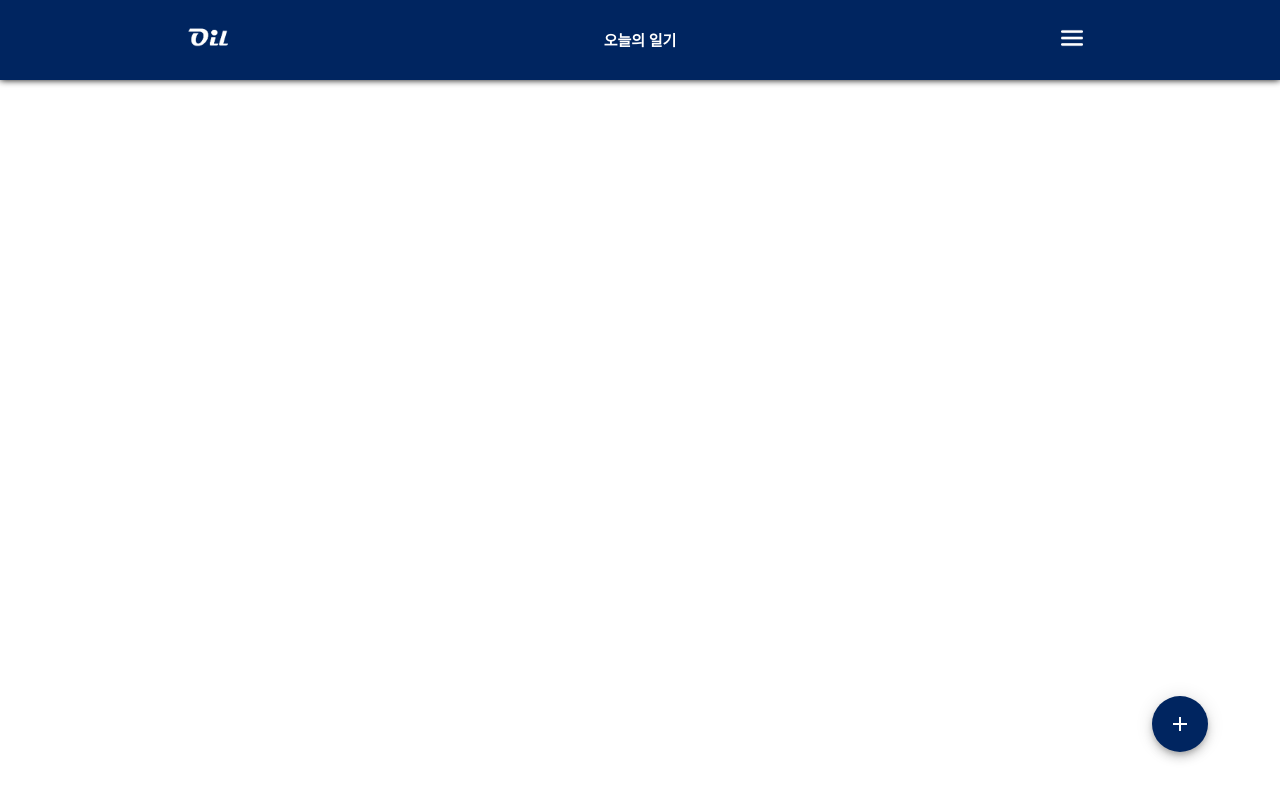
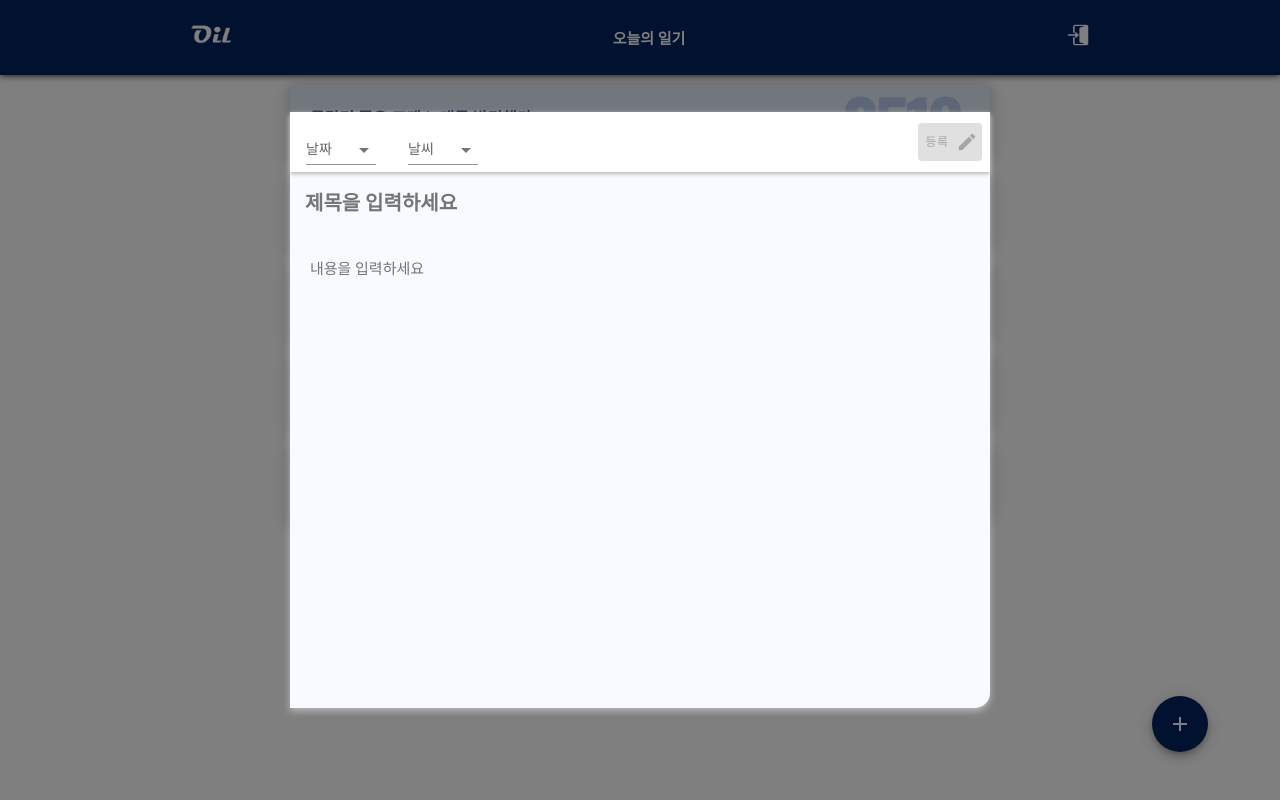
Before and after one commit to leejaeyun159/OilReactFront, a React (Create React App) app: page /mainFeed in a window 1280 px wide. Both pictures are taken after a click on the button "add". Shown: the top 800 px of the page. Built offline with nearby package versions, Linux system fonts and the light colour scheme.

Commit message:
createMarkUpModal

```diff
--- a/src/App.css
+++ b/src/App.css
@@ -32,3 +32,11 @@ Bold 700 */
     max-width: 700px;
     margin: 0 auto;
 }
+html,body{
+    margin:0;
+    padding:0;
+}
+body {
+    padding-right: 0 !important;
+    /* modal 창 띄웠을 때 오류 방지 */
+}
--- a/src/App.js
+++ b/src/App.js
@@ -16,8 +16,8 @@ import Register from './components/Register';
 import SearchingPage from './components/SearchingPage';
 
 const App =()=>{
-  // const isLogin = false; //로그인 여부
-const isLogin = true;
+  const isLogin = false; //로그인 여부
+// const isLogin = true;
 
   return (
     <div id="root">
@@ -31,7 +31,7 @@ const isLogin = true;
             <Route exact path="/" element={<InitialPage />} />
             <Route path="/login" element={<Login />} />
             <Route path="/mainFeed" element={<MainFeed />} />
-            <Route path="/create" element={<CreatePage/>} />
+            {/* <Route path="/createPage" element={<CreatePage/>} /> */}
             <Route path="/register" element={<Register />} />
             <Route path="/search" element={<SearchingPage />} />
           </Routes>
--- /dev/null
+++ b/src/MUI/BasicModal.js
@@ -0,0 +1,27 @@
+import * as React from "react";
+import Box from "@mui/material/Box";
+import Modal from "@mui/material/Modal";
+
+const style = {
+  position: "absolute",
+  top: "50%",
+  left: "50%",
+  width: "100%",
+  maxWidth: 700,
+  transform: "translate(-50%, -50%)",
+};
+
+export default function BasicModal(props) {
+  return (
+    <div>
+      <Modal
+        open={props.open}
+        onClose={props.close}
+        aria-labelledby="modal-modal-title"
+        aria-describedby="modal-modal-description"
+      >
+        <Box sx={style}>{props.children}</Box>
+      </Modal>
+    </div>
+  );
+}
--- a/src/MUI/FloatingActionButton.js
+++ b/src/MUI/FloatingActionButton.js
@@ -2,18 +2,13 @@ import * as React from "react";
 import Box from "@mui/material/Box";
 import Fab from "@mui/material/Fab";
 import AddIcon from "@mui/icons-material/Add";
-import {Link} from 'react-router-dom';
-
-
 
 export default function FloatingActionButtons(props) {
   return (
-      <Link to={props.LinkTo}>
-        <Box sx={{ "& > :not(style)": { m: 1 } }}>
+        <Box sx={{ "& > :not(style)": { m: 1 } }} onClick={props.onClick}>
           <Fab color="primary" aria-label="add">
-            <AddIcon />
+            <AddIcon/>
           </Fab>
         </Box>
-      </Link>
   );
 }
--- a/src/MUI/SelectAutoWidth.js
+++ b/src/MUI/SelectAutoWidth.js
@@ -5,18 +5,13 @@ import FormControl from "@mui/material/FormControl";
 import Select from "@mui/material/Select";
 
 export default function SelectVariants(props) {
-  const [pick, setPick] = React.useState("");
 
-  const handleChange = (event) => {
-    setPick(event.target.value);
-  };
-    const selectList = props.list;
-    const Option =
-      selectList && selectList.map((element) => (
-        <MenuItem key={element.value} value={element.value}>
-          {element.name}
-        </MenuItem>
-      ));
+  const selectList = props.list;
+  const Option = selectList && selectList.map((element) => (
+    <MenuItem key={element.value} value={element.value}>
+      {element.name}
+    </MenuItem>
+  ));
 
   return (
     <div>
@@ -30,8 +25,9 @@ export default function SelectVariants(props) {
         <Select
           labelId="demo-simple-select-standard-label"
           id="demo-simple-select-standard"
-          value={pick}
-          onChange={handleChange}
+          value={props.pick}
+          onBlur={props.onBlur}
+          onChange={props.onChange}
           label={props.label}
           sx={{ fontSize: 14 }}
         >
--- a/src/MUI/SendButton.js
+++ b/src/MUI/SendButton.js
@@ -25,6 +25,7 @@ export default function LoadingButtonsTransition(props) {
           loadingPosition="end"
           variant="contained"
           color="primary"
+          disabled={props.disabled}
         >
           {props.child}
         </LoadingButton>
--- a/src/MUI/index.js
+++ b/src/MUI/index.js
@@ -1,9 +1,11 @@
 import SelectAutoWidth from "./SelectAutoWidth";
 import FloatingActionButtons from "./FloatingActionButton";
 import LoadingButtonsTransition from "./SendButton";
+import BasicModal from './BasicModal';
 
 export {
     SelectAutoWidth,
     FloatingActionButtons,
-    LoadingButtonsTransition
+    LoadingButtonsTransition,
+    BasicModal
 }
--- a/src/UI/DiaryTextField.js
+++ b/src/UI/DiaryTextField.js
@@ -31,7 +31,8 @@ const Field = styled.textarea`
 const DiaryTextField = (props) => {
   return <Field placeholder={props.place}
           type={props.type}
-
+          onBlur={props.onBlur}
+          onChange={props.onChange}
           ></Field>;
 };
 export default DiaryTextField;
--- a/src/components/CreatePage.js
+++ b/src/components/CreatePage.js
@@ -6,23 +6,32 @@ import { date, weather } from '../API/optionData';
 import useValid from '../Hooks/use-valid';
 
 const CreatePage =()=>{
-  const {
-    value: titleValue,
-    isValid: titleValid,
-    validError: titleValidError,
-    enterChangeHandler: titleEnterChangeHandler,
-    blurHandler: titleBlurHandler,
-    reset: titleReset,
-  } = useValid((element)=> element.trim() !== "");
+  const [loading, setLoading] = useState(false);
+  const [datePick, setDatePick] = useState(""); //date 데이터 처리
+  const [weatherPick, setWeatherPick] = useState(""); //weather 데이터 처리
+
+  const { value: dateValue, isValid: dateValid, validError: dateValidError,
+    enterChangeHandler: dateEnterChangeHandler, blurHandler: dateBlurHandler, reset: dateReset,
+  } = useValid((element)=> element !== ""); //날짜 유효성
+
+  const { value: weatherValue, isValid: weatherValid, validError: weatherValidError,
+    enterChangeHandler: weatherEnterChangeHandler, blurHandler: weatherBlurHandler, reset: weatherReset,
+  } = useValid((element)=> element !== ""); //날씨 유효성
+
+  const { value: titleValue, isValid: titleValid, validError: titleValidError,
+    enterChangeHandler: titleEnterChangeHandler, blurHandler: titleBlurHandler, reset: titleReset,
+  } = useValid((element)=> element.trim() !== ""); //제목 유효성
+
+  const { value: textValue, isValid: textValid, validError: textValidError,
+    enterChangeHandler: textEnterChangeHandler, blurHandler: textBlurHandler, reset: textReset,
+  } = useValid((element)=> element.trim() !== ""); //본문 유효성
 
   let formIsValid = false;
-  if(titleValue){
+  if(dateValue && weatherValue && titleValue && textValue){
     formIsValid = true;
-  }
+  } //버튼 활성화 조건문
 
-  const diaryTitle = useRef();
-
-  const [loading, setLoading] = useState(false);
+  // const diaryTitle = useRef();
 
   function handleClick() {
     setLoading(true);
@@ -31,10 +40,24 @@ const CreatePage =()=>{
       }, 3000);
   }
 
+    const dateChangeHandler = (e) => {
+      setDatePick(e.target.value);
+      dateEnterChangeHandler(e);
+    };
+    const weatherChangeHandler = (e) => {
+      setWeatherPick(e.target.value);
+      weatherEnterChangeHandler(e);
+    }
+
   const submitHandler =(e)=>{
     e.preventDefault();
-    if(!titleValid) return;
+    if(!dateValid || !weatherValid || !titleValid || !textValid) return;
+
+    dateReset();
+    weatherReset();
     titleReset();
+    textReset();
+    //보내고 초기화
   }
 
 return (
@@ -42,13 +65,26 @@ return (
     <Card>
       <Card>
         <div>
-          <SelectAutoWidth label="날짜" list={date} />
-          <SelectAutoWidth label="날씨" list={weather} />
+          <SelectAutoWidth
+            label="날짜"
+            list={date}
+            onBlur={dateBlurHandler}
+            onChange={dateChangeHandler}
+            pick={datePick}
+          />
+          <SelectAutoWidth
+            label="날씨"
+            list={weather}
+            onBlur={weatherBlurHandler}
+            onChange={weatherChangeHandler}
+            pick={weatherPick}
+          />
         </div>
         <LoadingButtonsTransition
           child="등록"
           loadingHandler={handleClick}
           loading={loading}
+          disabled={!formIsValid}
         />
       </Card>
       <TextField
@@ -58,9 +94,20 @@ return (
         onBlur={titleBlurHandler}
         onChange={titleEnterChangeHandler}
       />
-      <DiaryTextField place="내용을 입력하세요" type="text" />
-      {titleValidError ? ( <p>* 날짜, 날씨, 제목, 내용을 모두 입력해주세요</p>)
-      : ( <p></p> )}
+      <DiaryTextField
+        place="내용을 입력하세요"
+        type="text"
+        onBlur={textBlurHandler}
+        onChange={textEnterChangeHandler}
+      />
+      {dateValidError ||
+      weatherValidError ||
+      titleValidError ||
+      textValidError ? (
+        <p>* 날짜, 날씨, 제목, 내용을 모두 입력해주세요</p>
+      ) : (
+        <p></p>
+      )}
     </Card>
   </form>
 );
--- a/src/components/MainFeed.js
+++ b/src/components/MainFeed.js
@@ -1,11 +1,61 @@
 import styled from './MainFeed.module.css';
-// import { Link } from 'react-router-dom'
-import { FloatingActionButtons } from '../MUI';
+import { FloatingActionButtons, BasicModal } from '../MUI';
+import CreatePage from './CreatePage';
+import { DiaryPage } from '../UI';
+import {useState} from 'react'
+
+const DiaryConent = {
+  main: "몰랐던 좋은 포맨 노래를 발견했다",
+  days: "20220519 AM",
+  weather: "Cloudy Weather",
+  mmdd: "0519",
+}; //목업
 
 const MainFeed = ()=>{
+  const [modalPaging, setModalPage] = useState(false) //모달창 상태
+  const modalPageOpenHandler =()=> setModalPage(true); //모달창 키기
+  const modalPageCloseHandler =()=> setModalPage(false); //모달창 끄기
+
     return (
       <div className={styled.div}>
-        <FloatingActionButtons LinkTo="/create"/>
+        <BasicModal open={modalPaging} close={modalPageCloseHandler}>
+          <CreatePage />
+        </BasicModal>
+        {/* 지울예정 */}
+        <DiaryPage //목업
+          main={DiaryConent["main"]}
+          days={DiaryConent["days"]}
+          weather={DiaryConent["weather"]}
+          mmdd={DiaryConent["mmdd"]}
+        ></DiaryPage>
+        <DiaryPage
+          main={DiaryConent["main"]}
+          days={DiaryConent["days"]}
+          weather={DiaryConent["weather"]}
+          mmdd={DiaryConent["mmdd"]}
+        ></DiaryPage>
+        <DiaryPage
+          main={DiaryConent["main"]}
+          days={DiaryConent["days"]}
+          weather={DiaryConent["weather"]}
+          mmdd={DiaryConent["mmdd"]}
+        ></DiaryPage>{" "}
+        <DiaryPage
+          main={DiaryConent["main"]}
+          days={DiaryConent["days"]}
+          weather={DiaryConent["weather"]}
+          mmdd={DiaryConent["mmdd"]}
+        ></DiaryPage>{" "}
+        <DiaryPage
+          main={DiaryConent["main"]}
+          days={DiaryConent["days"]}
+          weather={DiaryConent["weather"]}
+          mmdd={DiaryConent["mmdd"]}
+        ></DiaryPage>
+        {/* 지울예정 */}
+        <div className={styled.btn}>
+          <FloatingActionButtons onClick={modalPageOpenHandler} />
+        </div>
       </div>
     );
 }
--- a/src/components/MainFeed.module.css
+++ b/src/components/MainFeed.module.css
@@ -1,5 +1,7 @@
 .div{
+}
+.btn{
     position: absolute;
     bottom: 5%;
-    right:5%;
+    right: 5%;
 }
```
